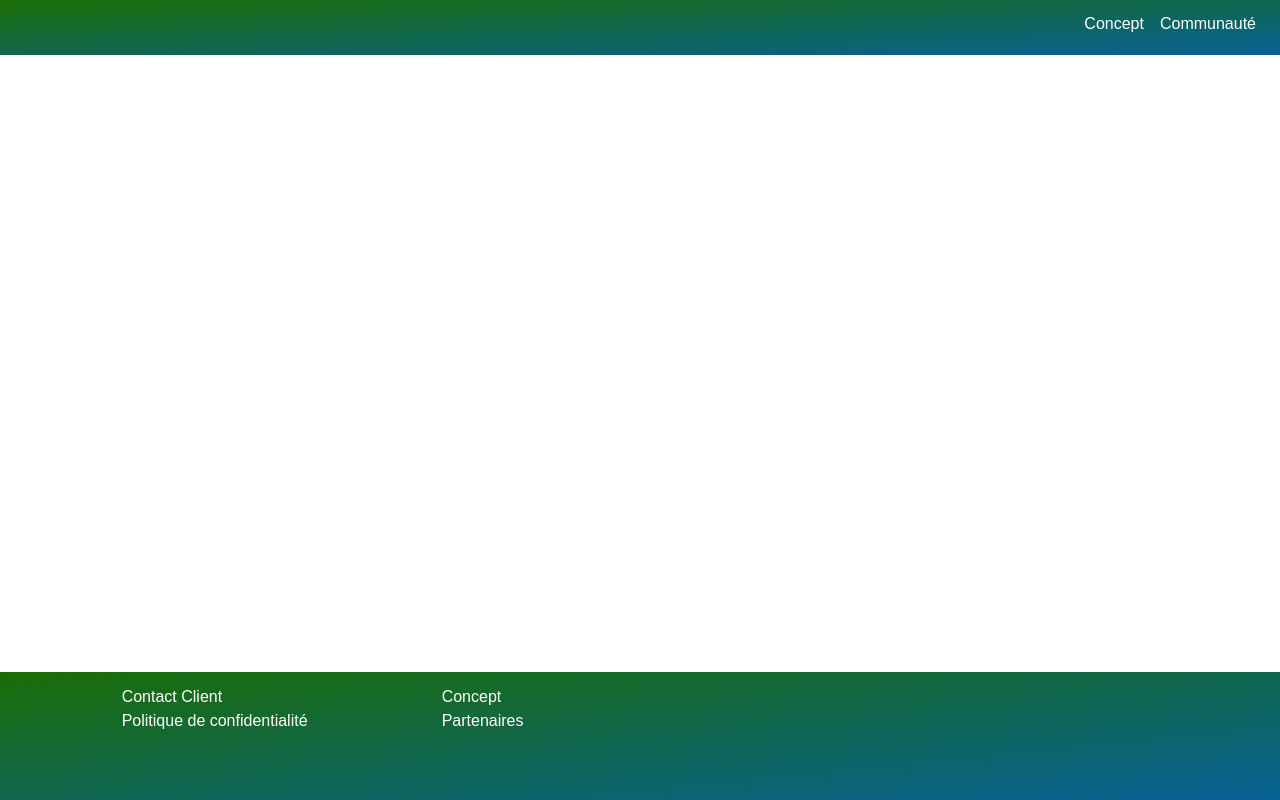
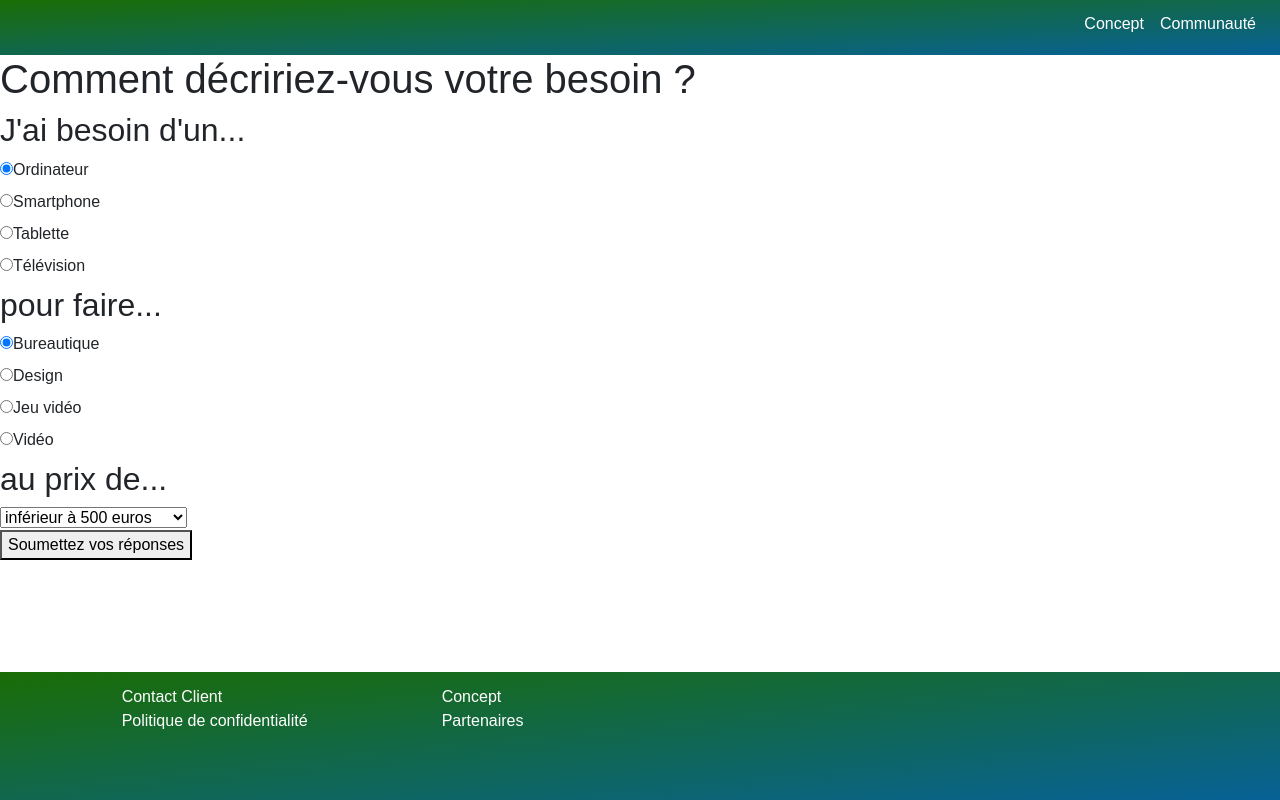
Before and after one commit to FlorianAllainmat/ecotheque, a React (Create React App) app: page /formulaire-besoins in a window 1280 px wide. Built offline with nearby package versions, Linux system fonts and the light colour scheme.

Commit message:
intégration formulaire de besoin

```diff
--- a/src/components/Needs/NeedsForm.jsx
+++ b/src/components/Needs/NeedsForm.jsx
@@ -3,10 +3,140 @@ import React, { Component } from 'react';
 class NeedsForm extends Component {
   constructor(props) {
     super(props);
-    this.state = {  }
+    this.state = {
+      category: "Computer",
+      need: "Office",
+      price :"500",
+    };
+
+    this.handleChangeCategory = this.handleChangeCategory.bind(this)
+    this.handleChangeNeed = this.handleChangeNeed.bind(this)
+    this.handleChangePrice = this.handleChangePrice.bind(this)
+    this.handleSubmit = this.handleSubmit.bind(this)
   }
+
+  handleChangeCategory(event) {
+    this.setState({
+      category: event.target.value,
+    });
+  }
+
+  handleChangeNeed(event) {
+    this.setState({
+      need: event.target.value,
+    });
+  }
+
+  handleChangePrice(event) {
+    this.setState({
+      price: event.target.value,
+    });
+  }
+
+  // componentDidMount(){
+  //   fetch('http://192.168.1.96:8000')
+  //   .then(results => results.json())
+  //   .then(data => this.setState({data : data}));
+  // }
+
+
+  handleSubmit(event) {
+    event.preventDefault();
+    fetch("http://192.168.1.96:8000/api/products", {
+      method: "POST",
+      headers: { "Content-Type": "application/json" },
+      body: JSON.stringify(this.state)
+    })
+      .then(response => response.json())
+      .then(response => {
+        if (response.error) { alert(response.error) }
+        else (alert("Informations ajoutées avec succès."))
+      })
+      .catch(event => {
+        console.error(event);
+        alert("ERREUR")
+      })
+  }
+
   render() {
-    return ( <div></div> );
+    console.log(this.state);
+    return (
+      <div>
+        <h1>Comment décririez-vous votre besoin ?</h1>
+        <div>
+          <h2>J'ai besoin d'un... </h2>
+          <form>
+            <div className="need-type">
+              <label>
+                <input type="radio" value="Computer" checked={this.state.category === "Computer"} onChange={this.handleChangeCategory} />
+                Ordinateur
+              </label>
+            </div>
+            <div className="need-type">
+              <label>
+                <input type="radio" value="Phone" checked={this.state.category === "Phone"} onChange={this.handleChangeCategory} />
+                Smartphone
+              </label>
+            </div>
+            <div className="need-type">
+              <label>
+                <input type="radio" value="Tablet" checked={this.state.category === "Tablet"} onChange={this.handleChangeCategory} />
+                Tablette
+              </label>
+            </div>
+            <div className="need-type">
+              <label>
+                <input type="radio" value="Tv" checked={this.state.category === "Tv"} onChange={this.handleChangeCategory} />
+                Télévision
+              </label>
+            </div>
+          </form>
+        </div>
+        <div>
+          <h2>pour faire... </h2>
+          <form>
+            <div className="todo-type">
+              <label>
+                <input type="radio" value="Office" checked={this.state.need === "Office"} onChange={this.handleChangeNeed} />
+                Bureautique
+              </label>
+            </div>
+            <div className="todo-type">
+              <label>
+                <input type="radio" value="Design" checked={this.state.need === "Design"} onChange={this.handleChangeNeed} />
+                Design
+              </label>
+            </div>
+            <div className="todo-type">
+              <label>
+                <input type="radio" value="Gaming" checked={this.state.need === "Gaming"} onChange={this.handleChangeNeed} />
+                Jeu vidéo
+              </label>
+            </div>
+            <div className="todo-type">
+              <label>
+                <input type="radio" value="Video" checked={this.state.need === "Video"} onChange={this.handleChangeNeed} />
+                Vidéo
+              </label>
+            </div>
+          </form>
+        </div>
+        <div>
+          <h2>au prix de... </h2>
+          <form>
+            <select onChange={this.handleChangePrice} value={this.state.price}>
+              <option value="500" >inférieur à 500 euros</option>
+              <option value="1000" >inférieur à 1000 euros</option>
+              <option value="1500" >inférieur à 1500 euros</option>
+              <option value="10000" >supérieur à 1500 euros</option>
+            </select>
+          </form>
+        </div>
+        <div>
+          <button type="submit" onClick={this.handleSubmit}>Soumettez vos réponses</button>
+        </div>
+      </div>
+    );
   }
 }
 
```
Also changed, not shown: src/components/Needs/NeedsForm.scss (added).
